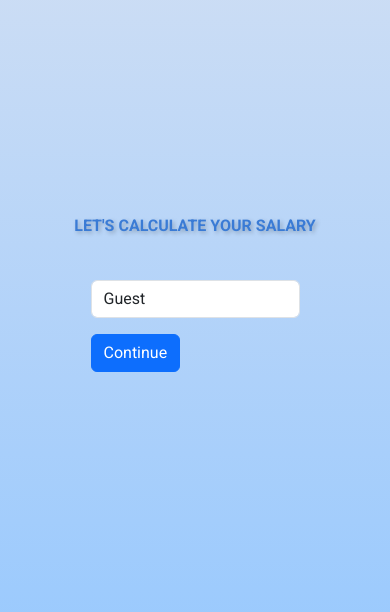
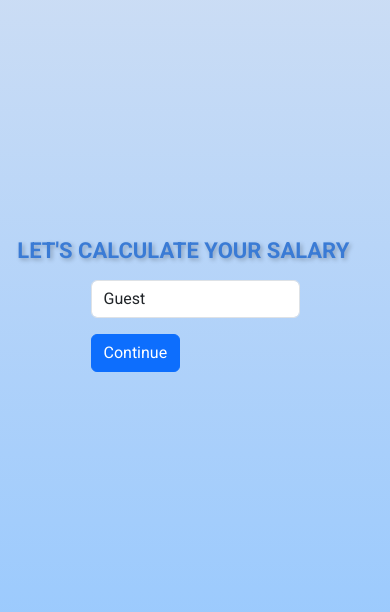
Before and after one commit to anantraghuvanshi/monthly-inhand-salary-calculator, an Angular app: page / in a window 390 px wide. Shown: the part 112-724 px from the top of the page. Built offline with nearby package versions, Linux system fonts and the light colour scheme.

Commit message:
welcome page media queries fixed

```diff
--- a/src/app/welcome-page/welcome-page.component.css
+++ b/src/app/welcome-page/welcome-page.component.css
@@ -14,8 +14,8 @@
 
 .typing-text {
   position: absolute;
-  top: 50%;
-  left: 50%;
+  top: 40%;
+  left: 55%;
   transform: translate(-50%, -50%);
   font-size: 32px;
   font-weight: 700;
@@ -70,12 +70,13 @@
 
 @media screen and (max-width: 600px) {
   .typing-text {
-    top: 40%;
-    font-size: 16px;
+    top: 43%;
+    left: 47%;
+    font-size: 22px;
     width: 90%;
     white-space: nowrap;
     text-align: center;
-    animation: typing 5s steps(60, end) forwards, fadeIn 2s 0.1s forwards;
+    animation: typing 4s steps(48, end) forwards, fadeIn 2s 0.1s forwards;
   }
   .user-input.visible {
     animation: slideIn 1s 1s forwards ease-in-out, fadeIn 1s 1s forwards ease-in-out;
@@ -86,7 +87,7 @@
   .typing-text {
     top: 44%;
     left: 59%;
-    font-size: 28px;
+    font-size: 35px;
     animation: typing 2s steps(48, end) forwards, fadeIn 2s 0.1s forwards;
   }
   .user-input.visible {
```
